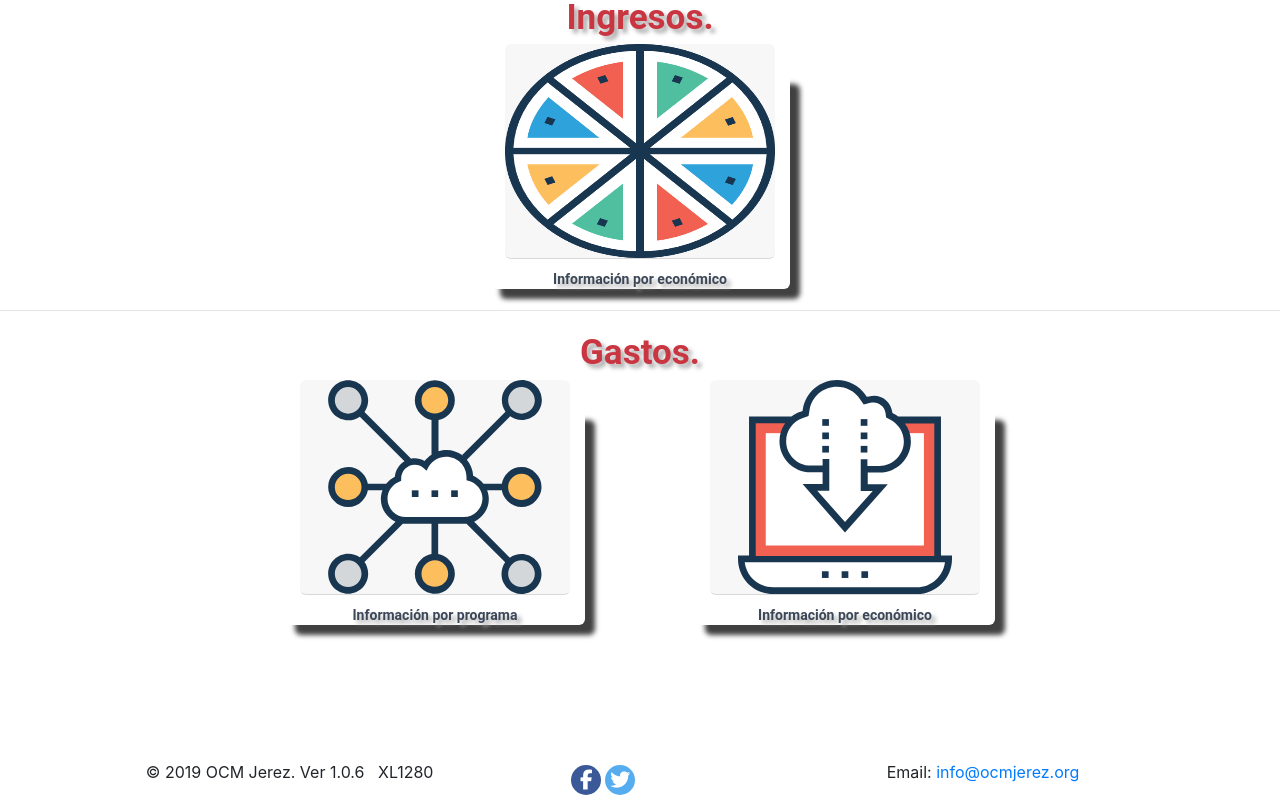
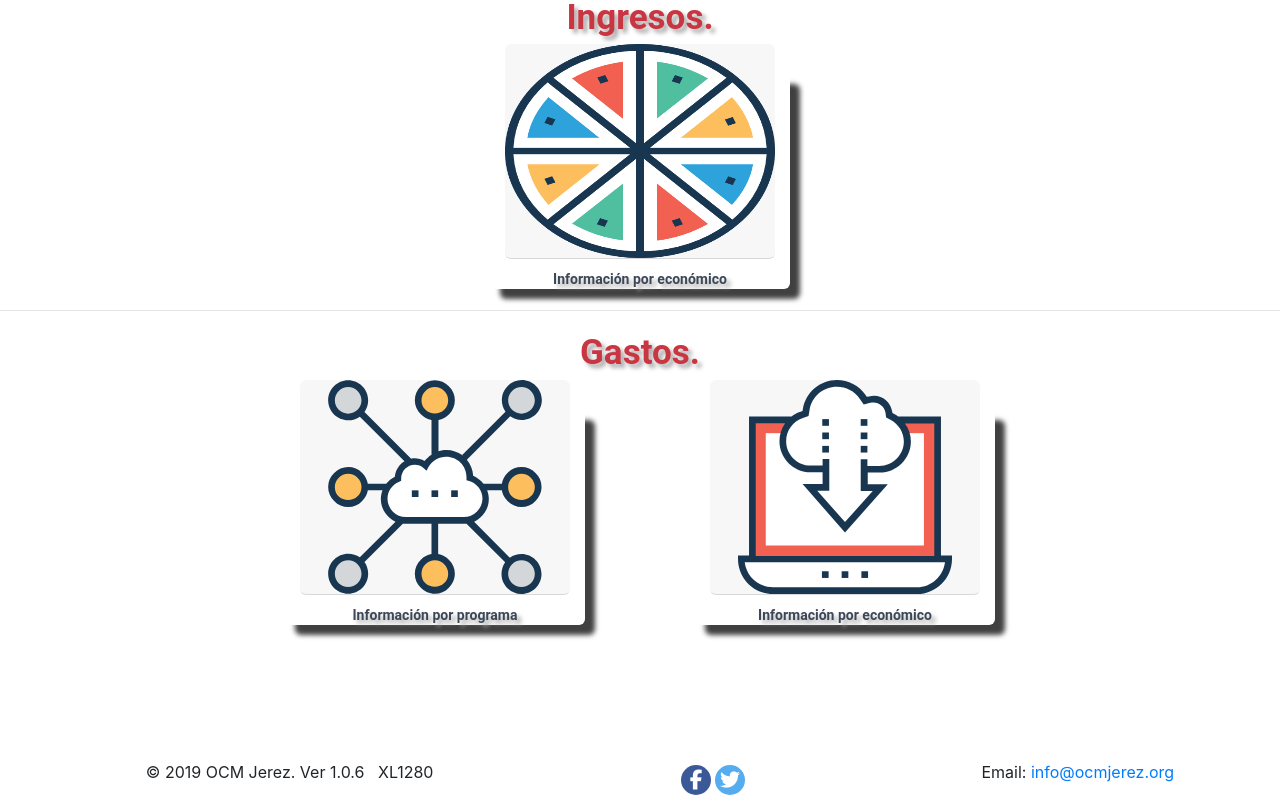
Before and after one commit to ObservatorioCM/OCMpre2019eje20190703, an Angular app: page /#/home in a window 1280 px wide. Shown: the part 165-965 px from the top of the page. Built offline with nearby package versions, Linux system fonts and the light colour scheme.

Commit message:
Añado d-flex para que funcione justify-content-center.

```diff
--- a/src/app/shared/footer/footer.component.html
+++ b/src/app/shared/footer/footer.component.html
@@ -2,7 +2,7 @@
   <div class="row">
       <div class="col-1"></div>
 
-    <div class="col-4 justify-content-start">
+    <div class="col-4 d-flex justify-content-start">
       <p id="textoFooter">
         <span>© </span>
         <span>{{ anio }} OCM Jerez. Ver 1.0.6</span>
@@ -10,12 +10,12 @@
       </p>
     </div>
 
-    <div class="col-3 justify-content-center">
+    <div class="col-3 d-flex justify-content-center">
       <a href="https://www.facebook.com/OcmJerez/" class="fa fa-facebook" target="_blank" rel="nofollow"></a>
       <a href="https://twitter.com/ocmjerez" class="fa fa-twitter" target="_blank" rel="nofollow"></a>
     </div>
 
-    <div class="col-3 justify-content-end">
+    <div class="col-3 d-flex justify-content-end">
       <p id="textoFooter">
         <span>Email: </span>
         <span>
```
